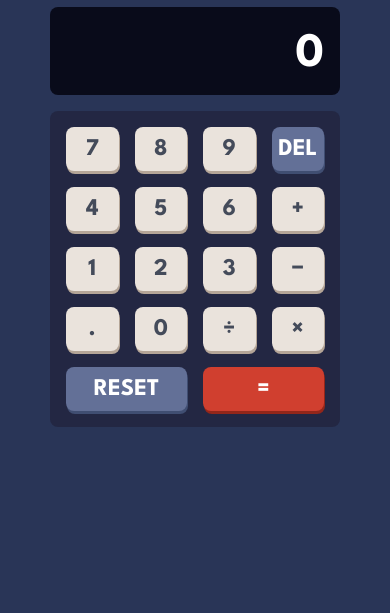
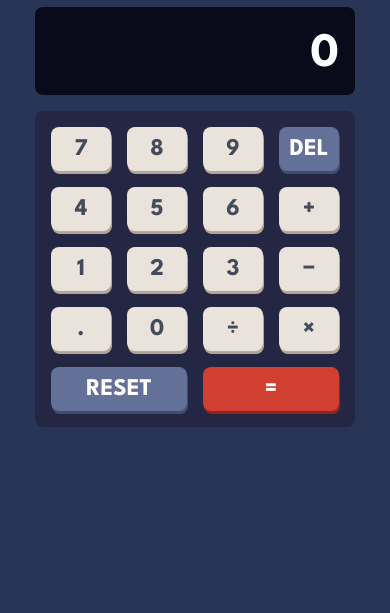
Before and after one commit to joshua-emmanuel/calculator-app, a website built with Vite: page index.html in a window 390 px wide. Shown: the part 231-844 px from the top of the page. Built offline with nearby package versions, Linux system fonts and the light colour scheme.

Commit message:
Increase width of calculator on mobile devices

```diff
--- a/assets/css/style.css
+++ b/assets/css/style.css
@@ -131,7 +131,7 @@ main {
 }
 
 .calculator {
-  width: 290px;
+  width: 320px;
   margin-inline: auto;
 }
 @media (min-width: 50em) {
```
